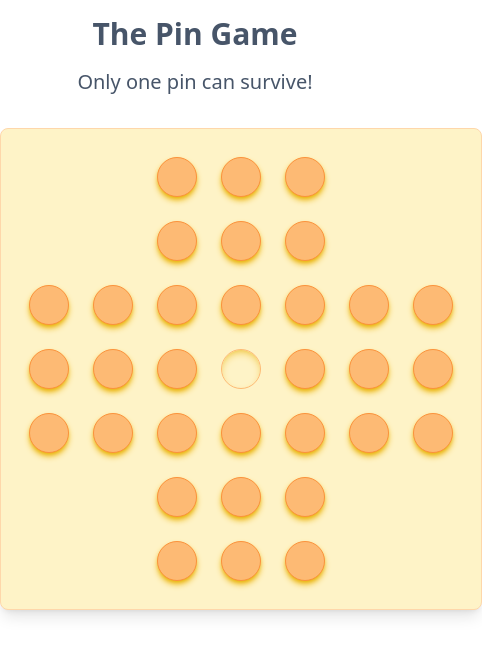
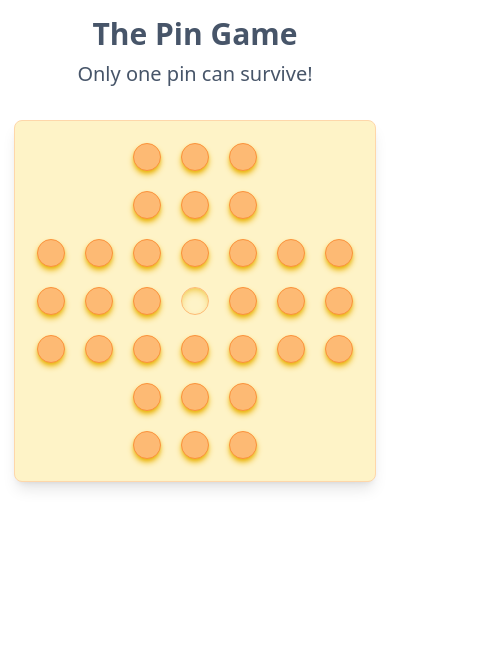
Before and after one commit to elussich/the-pin-game, a React (Vite) app: page / in a window 390 px wide. Shown: the top 656 px of the page, 482 px wide, since content can reach past the window. Built offline with nearby package versions, Linux system fonts and the light colour scheme.

Commit message:
Adjust mobile styles for mobile. Additionally: - Add `isMoveMiddle` flag to mark middle slots involved in a move. - These slots will be faded when attempting a move, as a visual hint.

```diff
--- a/src/App.tsx
+++ b/src/App.tsx
@@ -41,7 +41,8 @@ function App() {
         console.log('reset...');
       }
 
-      // toggle off all current moves destination
+      // toggle off all current middle and destination moves
+      board.toggleCurrentMovesMiddle(false);
       board.toggleCurrentMovesDestination(false);
 
       // remove all current moves
@@ -80,7 +81,9 @@ function App() {
         setMoveError(true);
       }
 
-      // toggle on current moves destination; this will serve as a visual hint
+      // toggle on current middle and destination moves
+      // these will serve as a visual hint
+      board.toggleCurrentMovesMiddle(true);
       board.toggleCurrentMovesDestination(true);
 
       // render tick
@@ -94,11 +97,13 @@ function App() {
 
   return (
     <>
-      <h1 className='text-center text-3xl font-semibold text-slate-600 my-4'>The Pin Game</h1>
-      <h2 className='text-center text-xl text-slate-600'>Only one pin can survive!</h2>
+      <header className="mt-4">
+        <h1 className='text-center text-3xl font-semibold text-slate-600 mb-2'>The Pin Game</h1>
+        <h2 className='text-center text-xl text-slate-600'>Only one pin can survive!</h2>
+      </header>
       <div
         className={clsx(
-          'mx-auto w-fit m-8 p-4 bg-amber-100 shadow-lg rounded-lg border border-orange-200',
+          'mx-auto w-fit m-8 p-3 sm:p-4 bg-amber-100 shadow-lg rounded-lg border border-orange-200',
           {
             'animate-shake': moveError,
           }
@@ -108,14 +113,14 @@ function App() {
           <div className="flex" key={`${index}`}>
             {row.map((slot) => (
               <div
-                className="relative w-16 h-16"
+                className="relative w-12 h-12 sm:w-16 sm:h-16"
                 key={`${slot.x}-${slot.y}`}
                 onClick={onSlotClick(slot)}
               >
                 <span
                   className={clsx(
                     {
-                      'absolute w-10 h-10 m-3 rounded-full border border-orange-400':
+                      'absolute w-7 h-7 sm:w-10 sm:h-10 m-[0.625rem] sm:m-3 rounded-full border border-orange-400':
                         slot.state !== 'none',
                     },
                     {
@@ -123,8 +128,11 @@ function App() {
                         slot.state === 'empty',
                     },
                     {
-                      'bg-orange-300 shadow-md shadow-yellow-500 hover:bg-orange-400 cursor-pointer':
+                      'bg-orange-300 shadow-md shadow-yellow-500 hover:sm:bg-orange-400 cursor-pointer':
                         slot.state === 'filled',
+                    },
+                    {
+                      'opacity-50': slot.isMoveMiddle,
                     },
                     {
                       '!bg-emerald-100 cursor-pointer': slot.isMoveDestination,
--- a/src/domain/Board.ts
+++ b/src/domain/Board.ts
@@ -137,6 +137,10 @@ export default class Board {
     return !this.currentMoves.isEmpty()
   }
 
+  public toggleCurrentMovesMiddle(isMoveMiddle: boolean) {
+    return this.currentMoves.toggleMovesMiddle(isMoveMiddle);
+  }
+
   public toggleCurrentMovesDestination(isMoveDestination: boolean) {
     return this.currentMoves.toggleMovesDestination(isMoveDestination);
   }
--- a/src/domain/Moves.ts
+++ b/src/domain/Moves.ts
@@ -41,4 +41,15 @@ export default class Moves {
       move.destinationSlot.isMoveDestination = isMoveDestination;
     });
   }
+
+  /**
+   * Toggles `isMoveMiddle` flag for every center slot.
+   *
+   * @param {boolean} isMoveMiddle - Flag to be toggled.
+   */
+  public toggleMovesMiddle(isMoveMiddle: boolean) {
+    this.moves.forEach((move: Move) => {
+      move.middleSlot.isMoveMiddle = isMoveMiddle;
+    });
+  }
 }
--- a/src/domain/Slot.ts
+++ b/src/domain/Slot.ts
@@ -4,6 +4,7 @@ export default class Slot {
   public x: number;
   public y: number;
   public state: SlotState = 'none';
+  public isMoveMiddle: boolean = false;
   public isMoveDestination: boolean = false;
 
   constructor(x: number, y: number, state: SlotState) {
```
